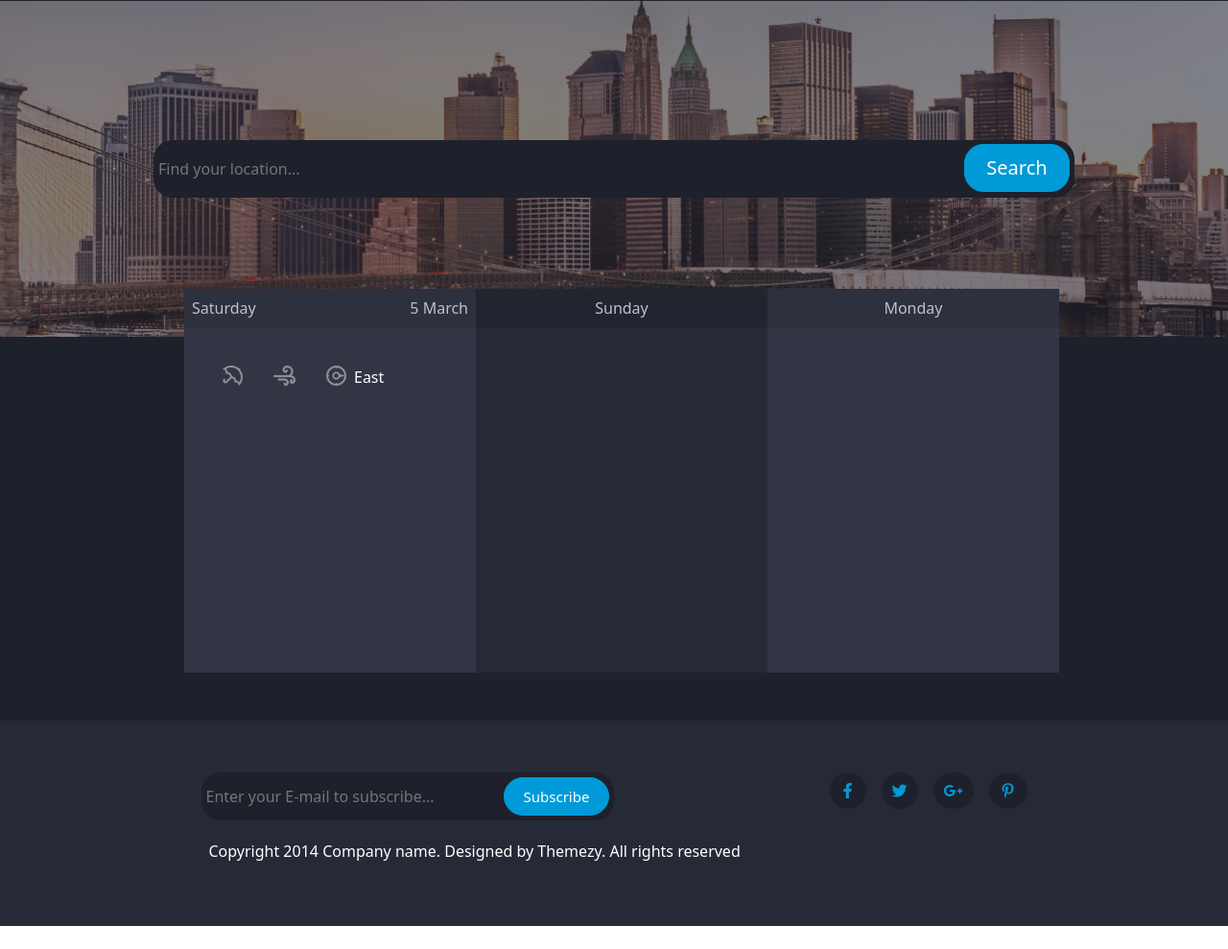
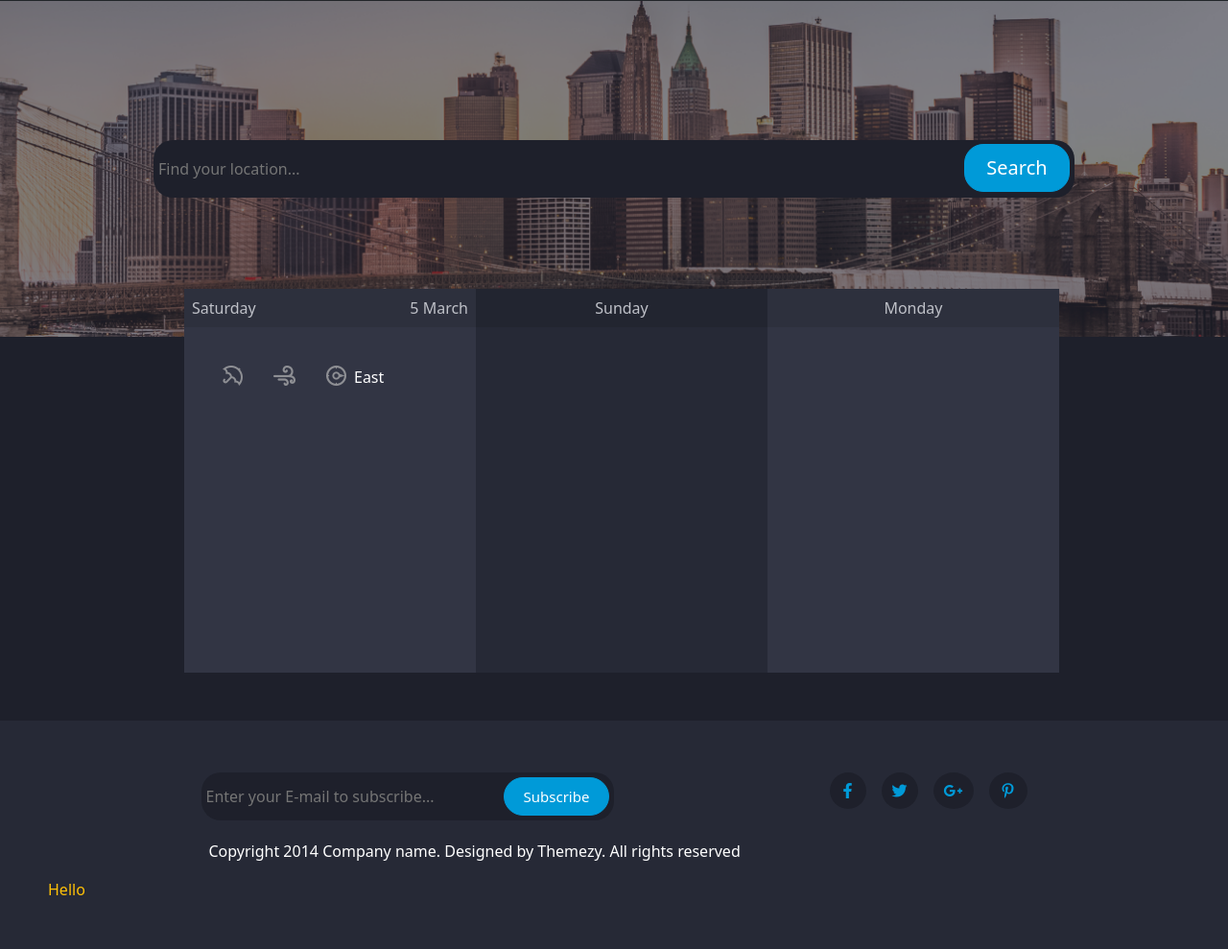
Before and after one commit to safaaRaafat/Group-Project, a plain HTML site: page index.html in a window 1280 px wide. Shown: the part 139-1128 px from the top of the page at 96% size. Before the commit the page ends 1104 px from the top, so only its background shows below. Drawn offline with Linux system fonts and the light colour scheme; no server answers.

Commit message:
safaaUpdate

```diff
--- a/index.html
+++ b/index.html
@@ -128,6 +128,9 @@
         <div class="container w-75">
             <p class="text-white mt-3 ms-2">Copyright 2014 Company name. Designed by Themezy. All rights reserved</p>
         </div>
+        <div class="text-warning">
+          Hello
+        </div>
       </section>
     <script src="JS/bootstrap.bundle.min.js"></script>
     <script src="JS/mine.js"></script>
```
